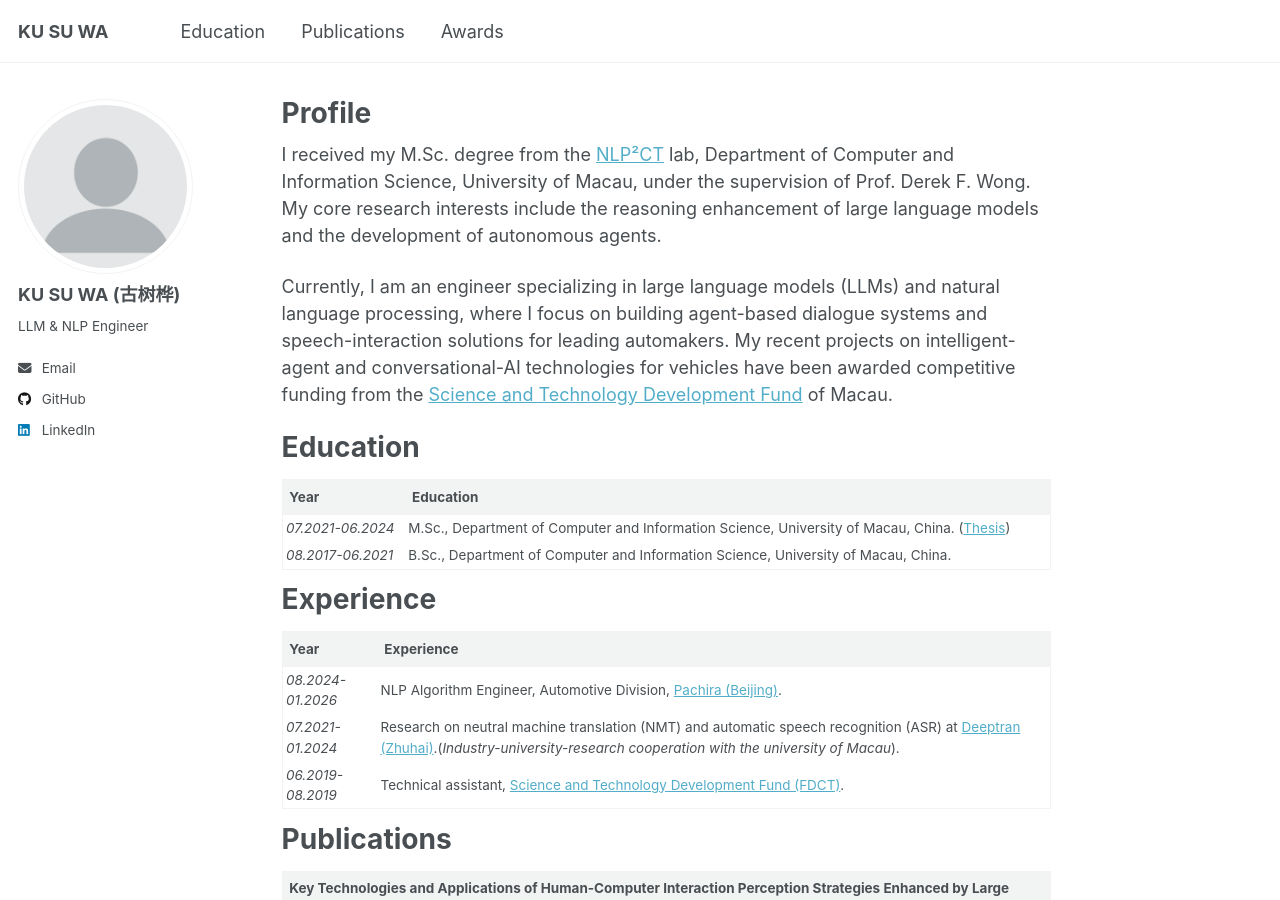
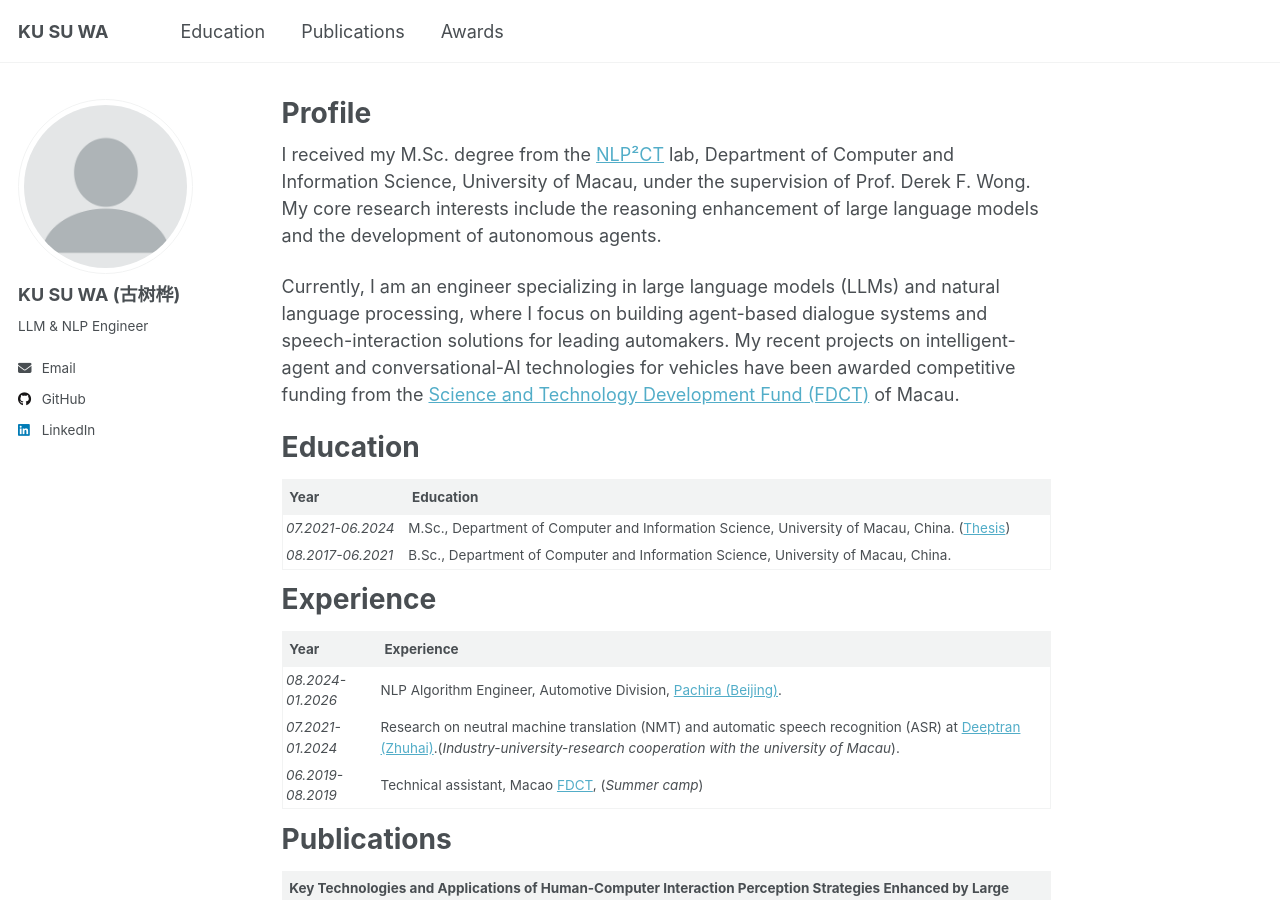
Before and after one commit to Ruka2/kutree, a Jekyll site: the page built from _pages/about.md, in a window 1280 px wide and 900 px high. Built offline with Jekyll 4.4.1, drawn with Linux system fonts in a browser that asks for light colours; a script that is not in the unit is left out.

Commit message:
no message

```diff
--- a/_pages/about.md
+++ b/_pages/about.md
@@ -9,7 +9,7 @@ redirect_from:
 
 I received my M.Sc. degree from the [NLP²CT](http://nlp2ct.cis.umac.mo/) lab, Department of Computer and Information Science, University of Macau, under the supervision of Prof. Derek F. Wong. My core research interests include the reasoning enhancement of large language models and the development of autonomous agents.
 
-Currently, I am an engineer specializing in large language models (LLMs) and natural language processing, where I focus on building agent-based dialogue systems and speech-interaction solutions for leading automakers. My recent projects on intelligent-agent and conversational-AI technologies for vehicles have been awarded competitive funding from the [Science and Technology Development Fund](https://www.fdct.gov.mo/) of Macau.
+Currently, I am an engineer specializing in large language models (LLMs) and natural language processing, where I focus on building agent-based dialogue systems and speech-interaction solutions for leading automakers. My recent projects on intelligent-agent and conversational-AI technologies for vehicles have been awarded competitive funding from the [Science and Technology Development Fund (FDCT)](https://www.fdct.gov.mo/) of Macau.
 
 Education
 ======
@@ -26,7 +26,7 @@ Experience
 | :------ | :------ |
 | *08.2024-01.2026* | NLP Algorithm Engineer, Automotive Division, [Pachira (Beijing)](https://www.pachira.cn/). |
 | *07.2021-01.2024* | Research on neutral machine translation (NMT) and automatic speech recognition (ASR) at [Deeptran (Zhuhai)](https://www.deeptran.com/).(*Industry-university-research cooperation with the university of Macau*).|
-| *06.2019-08.2019* | Technical assistant, [Science and Technology Development Fund (FDCT)](https://www.fdct.gov.mo/). |
+| *06.2019-08.2019* | Technical assistant, Macao [FDCT](https://www.fdct.gov.mo/), (*Summer camp*)|
 
 Publications
 ======
```
